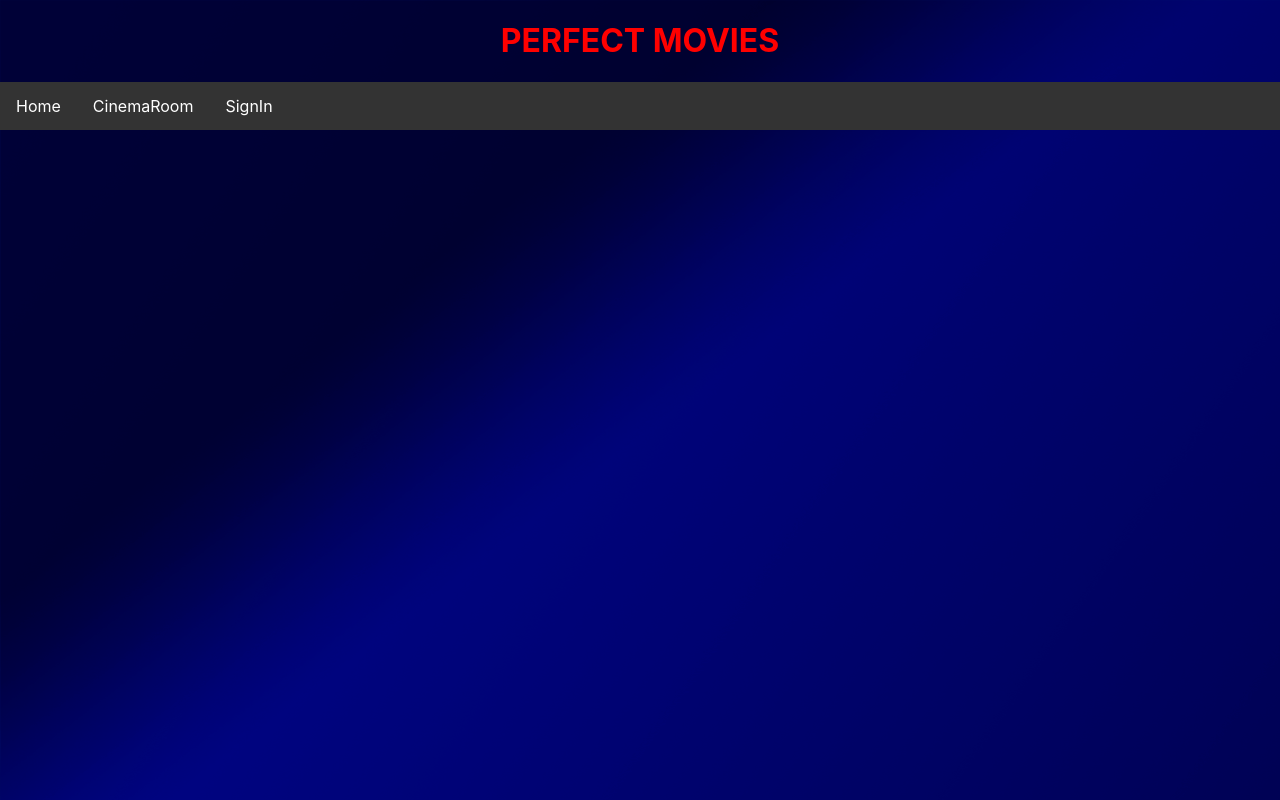
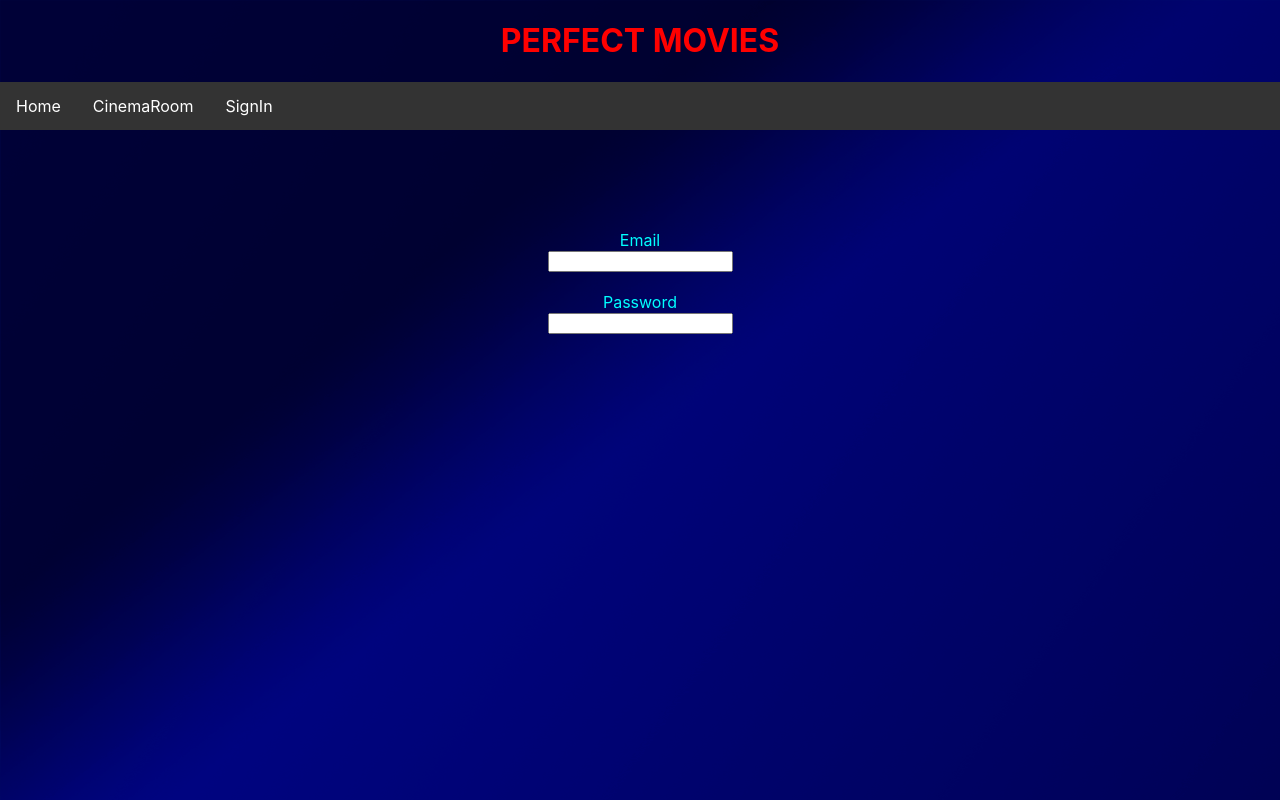
Before and after one commit to wilcer1/fullstackprojectreact, a React (Create React App) app: page /SignIn in a window 1280 px wide. Built offline with nearby package versions, Linux system fonts and the light colour scheme.

Commit message:
Style and html for SignIn
Added style to the sign in page, and added html to enter email and password.

```diff
--- a/src/App.css
+++ b/src/App.css
@@ -83,3 +83,9 @@ div#navbar{
 html {
   background-image: url("./media/fullstack.png");
 }
+
+.logIn {
+  margin-top: 100px;
+  text-align: center;
+  color: aqua;
+}
--- a/src/components/SignIn.js
+++ b/src/components/SignIn.js
@@ -5,8 +5,17 @@ function SignIn() {
     return(
         <div>
             <NavBar/>
+            <div class="logIn">
+                <form name = "signIn">
+                    <label>Email</label><br></br>
+                    <input type="text" name="email"></input><br></br><br></br>
+                    <label>Password</label><br></br>
+                    <input type="text" name="password"></input>
+                </form>
+            </div>
+        </div>
 
-        </div>
+
     )
 }
 
```
